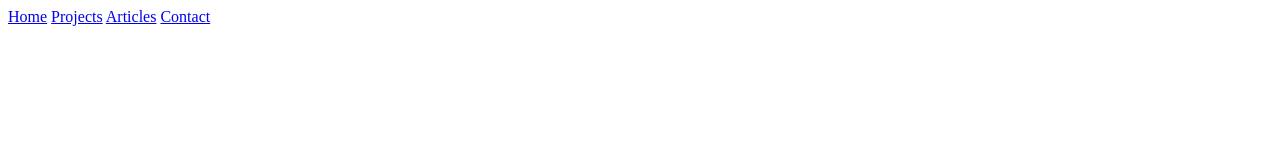
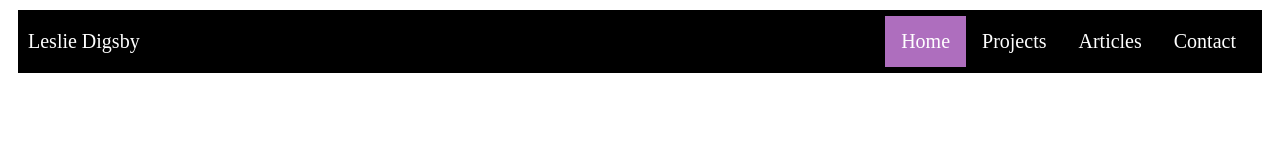
Before and after one commit to lesliedigsby/lesliedigsby.github.io, a plain HTML site: page index.html in a window 1280 px wide. Drawn offline with Linux system fonts and the light colour scheme.

Commit message:
added css for navbar

```diff
--- a/index.html
+++ b/index.html
@@ -8,6 +8,7 @@
 </head>
 <body>
     <div class="nav-bar">
+        <p>Leslie Digsby</p>
         <a class="active" href="index.html">Home</a>
         <a href="projects.html">Projects</a>
         <a href="articles.html">Articles</a>
--- a/style.css
+++ b/style.css
@@ -0,0 +1,34 @@
+.nav-bar {
+    background-color: black;
+    overflow: hidden;
+    display: flex;
+    align-items: center;
+    margin: 10px;
+    padding-right: 10px;
+}
+
+.nav-bar p {
+    color: white;
+    font-size: 20px;
+    width: 450px;
+    display: flex;
+    flex: 1;
+    margin-left: 10px;
+}
+
+.nav-bar a {
+    float: right;
+    color: white;
+    text-align: center;
+    padding: 14px 16px;
+    text-decoration: none;
+    font-size: 20px;
+}
+
+.nav-bar a:hover {
+    background-color: lightslategray;
+}
+
+.nav-bar a.active {
+    background-color: rgb(174, 110, 190);
+}
```
